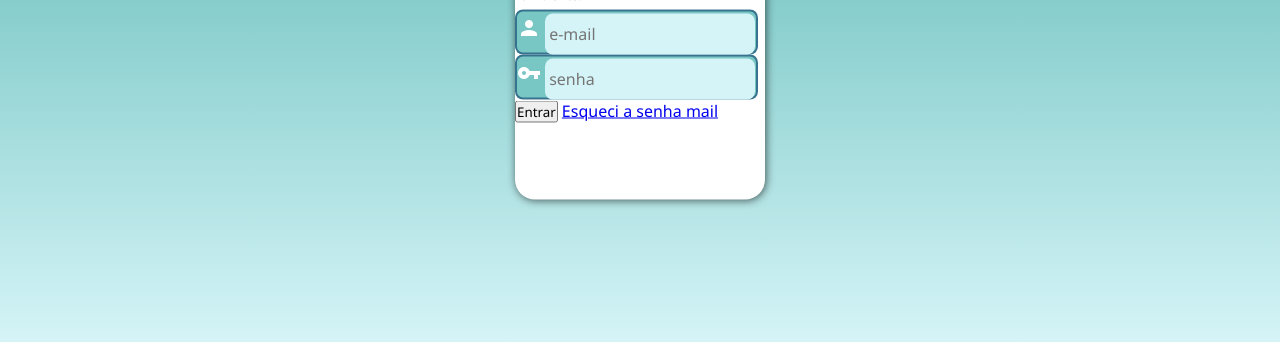
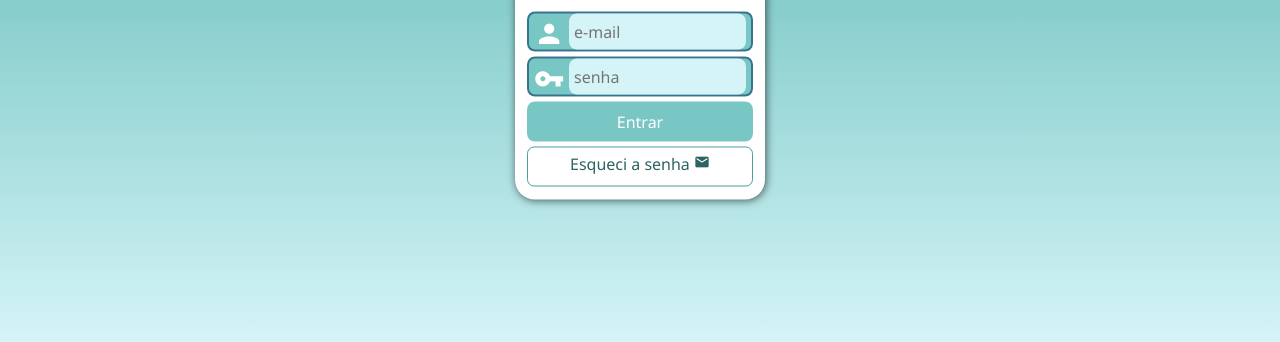
Before and after one commit to gaabrielemanuel/projeto-login, a plain HTML site: page index.html in a window 1280 px wide. Shown: the part 458-800 px from the top of the page. Drawn offline with Linux system fonts and the light colour scheme.

Commit message:
ATUALIZADO

```diff
--- a/estilo/style.css
+++ b/estilo/style.css
@@ -24,7 +24,7 @@ body {
 main {
     position: relative;
     height: 100vh;
-    width: 100%vw;
+    width: 100vw;
 }
 
 section#login {
@@ -50,25 +50,28 @@ div#imagem {
    border-radius: 20px 20px 0px 0px;
 }
 
+div#formulario {
+    padding: 2px;
+}
 div#formulario > h1{
     text-align: center;
-    margin-bottom: 10px;
+    margin-bottom: px;
 }
 
 div#formulario > p {
-    padding: 4px;
+    padding:5px 10px 0px 10px;
     font-size: 0.8em;
-    margin: 2px;
+
 }
 
 div.campo {
     background-color: var(--cor2);
     border: 2px solid var(--cor5);
-    display: block;
-    width: 97%;
-    height: 45px;
+    display: flex;
+    width: 100%;
+    height:40px;
     border-radius: 8px;
-    margin: 0px;
+    margin: 5px 0px;
 }
 
 div.campo > label {
@@ -77,19 +80,68 @@ div.campo > label {
 
 div.campo > i{
     color: white;
-    padding-top: 4px;
+    font-size: 1.9em;
+    width: 40px;
+    padding: 5px;
 }
+
 div.campo > input{
     background-color: var(--cor1);
     font-size: 1em;
-    width: 210px;
     height: 100%;
+    width: calc(100% - 45px);
     border: 0px;
     border-radius: 8px;
-    padding: 4px;
+    padding: 5px;
+
 }
 
 div.campo > input:focus-within {
     background-color: white;
     border: none;
 }
+
+form {
+    padding: 10px;
+}
+
+
+form > input[type=submit] {
+    display: block;
+    font-size: 1em;
+    width: 100%;
+    height: 40px;
+    background-color: var(--cor2);
+    color: white;
+    border: none;
+    border-radius: 8px;
+    cursor: pointer;
+    margin-top:5px;
+
+}
+form > input[type=submit]:hover {
+    background-color: var(--cor4);
+}
+
+form > a.botao {
+    display: block;
+    text-align: center;
+    font-size: 1em;
+    width: 100%;
+    height: 40px;
+    padding-top: 5px;
+    margin-top: 5px;
+    background-color: white;
+    color: #2d6462;
+    border: 1px solid #49a09d;
+    border-radius: 7px;
+    text-decoration: none;
+}
+form > a.botao:hover {
+    background-color: var(--cor4);
+    color: var(--cor1);
+}
+form > a.botao > i {
+    font-size:1em;
+
+}
--- a/index.html
+++ b/index.html
@@ -33,7 +33,7 @@
                         <label for="isenha">Senha</label>
                     </div>
                     <input type="submit" value="Entrar">
-                    <a href="esqueci.html" class="botão"> Esqueci a senha <span class="material-symbols-outlined">mail</span></a>
+                    <a href="esqueci.html" class="botao"> Esqueci a senha <i class="material-icons">mail</i></a>
                     </div>
             </div>
         </section>
```
